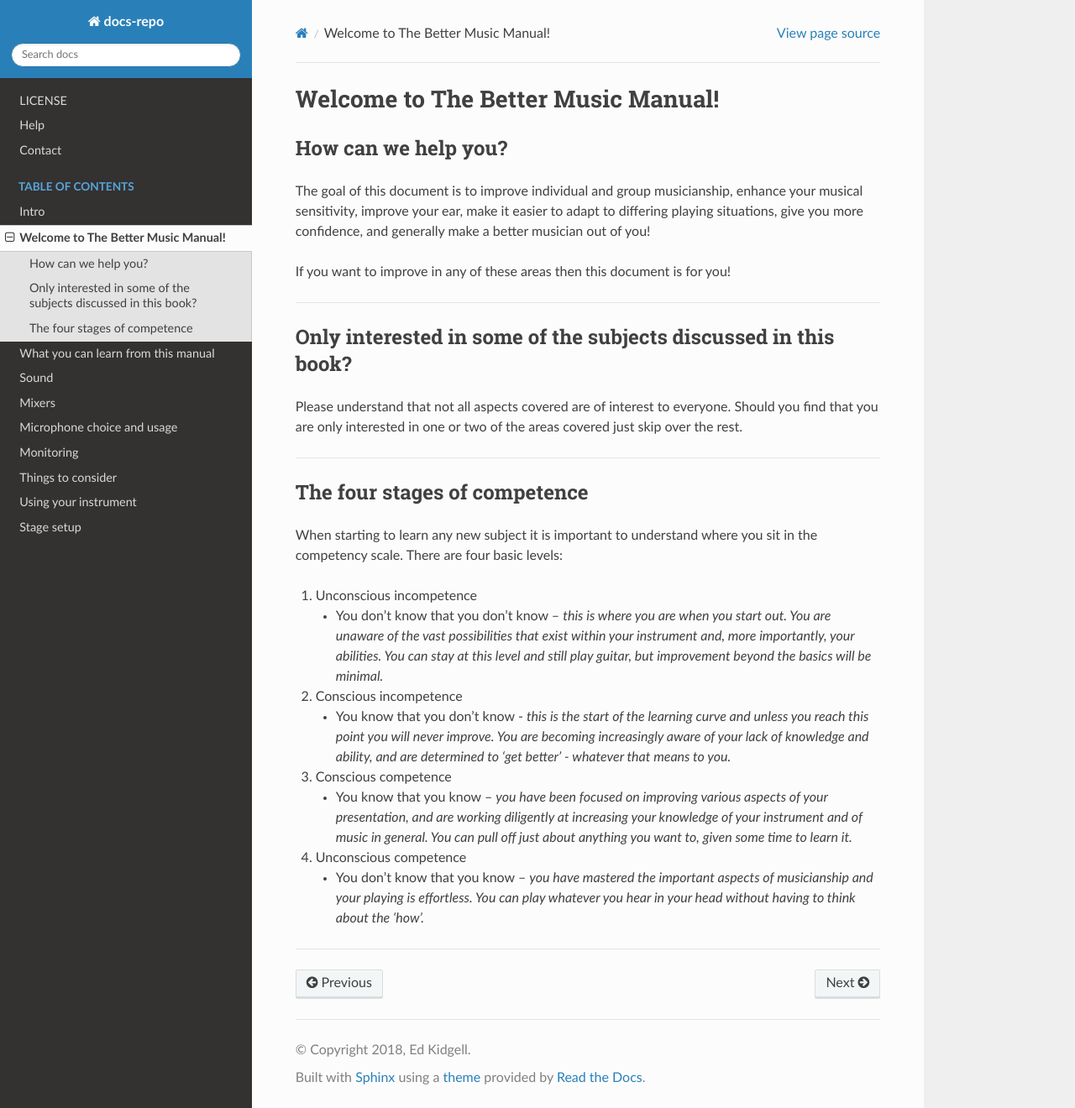
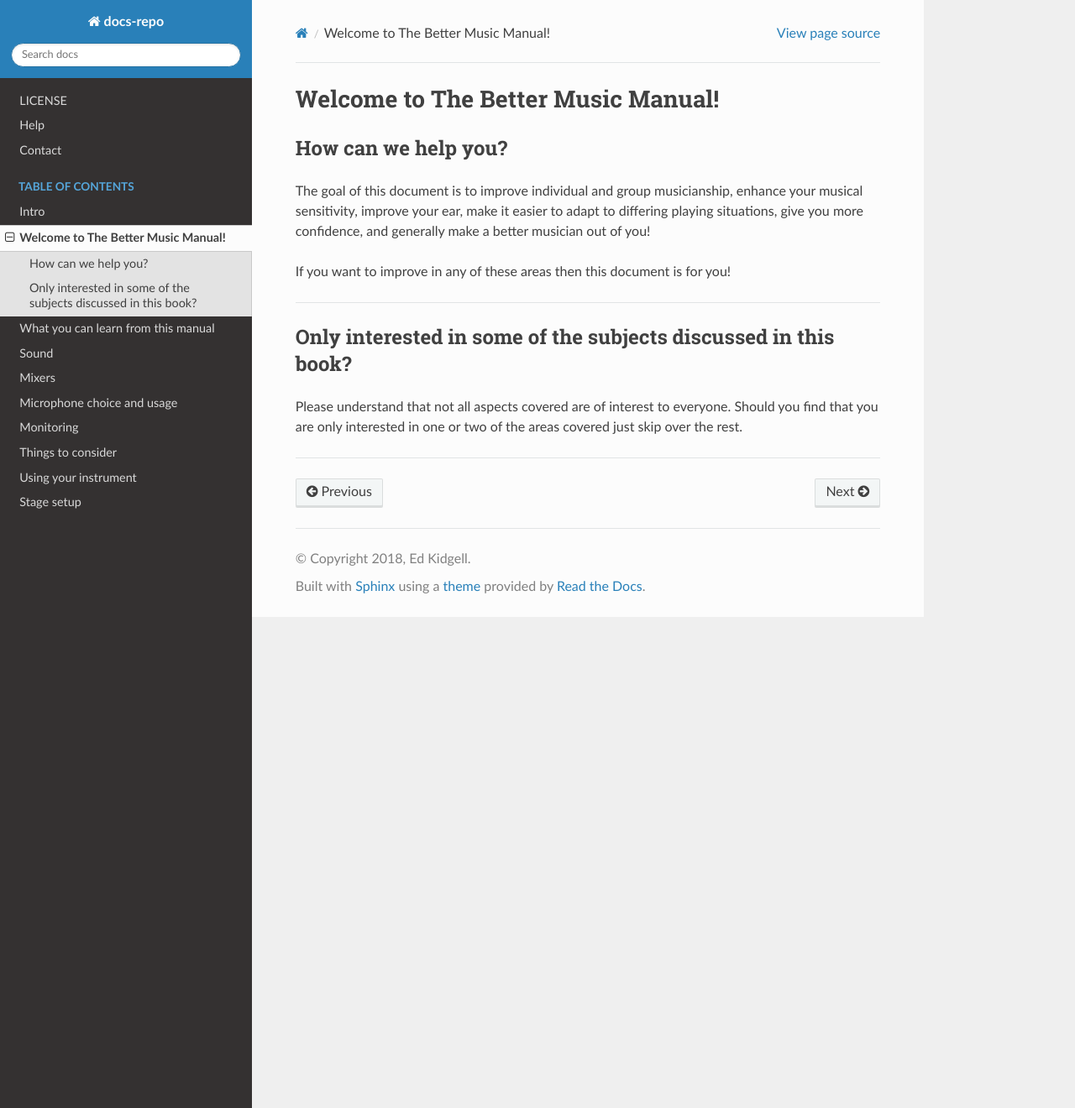
Before and after one commit to flakjakk/docs-repo, a Sphinx documentation site: the page built from docs/source/musicman.md, in a window 1280 px wide and 1320 px high. Shown: the whole window at 84% size. Built offline with Sphinx 7.4.7 and the Read the Docs theme 2.0.0, drawn with Linux system fonts in a browser that asks for light colours.

Commit message:
Update musicman.md
Removed '4 stages'.

```diff
--- a/docs/source/musicman.md
+++ b/docs/source/musicman.md
@@ -12,17 +12,3 @@ If you want to improve in any of these areas then this document is for you!
 Please understand that not all aspects covered are of interest to everyone. Should you find that you are only interested in one or two of the areas covered just skip over the rest.
 
 ------------------------------------------------------------------------------------
-
-## The four stages of competence
-
-When starting to learn any new subject it is important to understand where you sit in the competency scale. There are four basic levels:
-1. Unconscious incompetence
-    - You don’t know that you don’t know – _this is where you are when you start out. You are unaware of the vast possibilities that exist within your instrument and, more importantly, your abilities. You can stay at this level and still play guitar, but improvement beyond the basics will be minimal._
-2. Conscious incompetence
-    - You know that you don’t know - _this is the start of the learning curve and unless you reach this point you will never improve. You are becoming increasingly aware of your lack of knowledge and ability, and are determined to ‘get better’ - whatever that means to you._
-3. Conscious competence
-    - You know that you know – _you have been focused on improving various aspects of your presentation, and are working diligently at increasing your knowledge of your instrument and of music in general. You can pull off just about anything you want to, given some time to learn it._
-4. Unconscious competence
-    - You don’t know that you know – _you have mastered the important aspects of musicianship and your playing is effortless. You can play whatever you hear in your head without having to think about the ‘how’._
-
-------------------------------------------------------------------------------------
```
